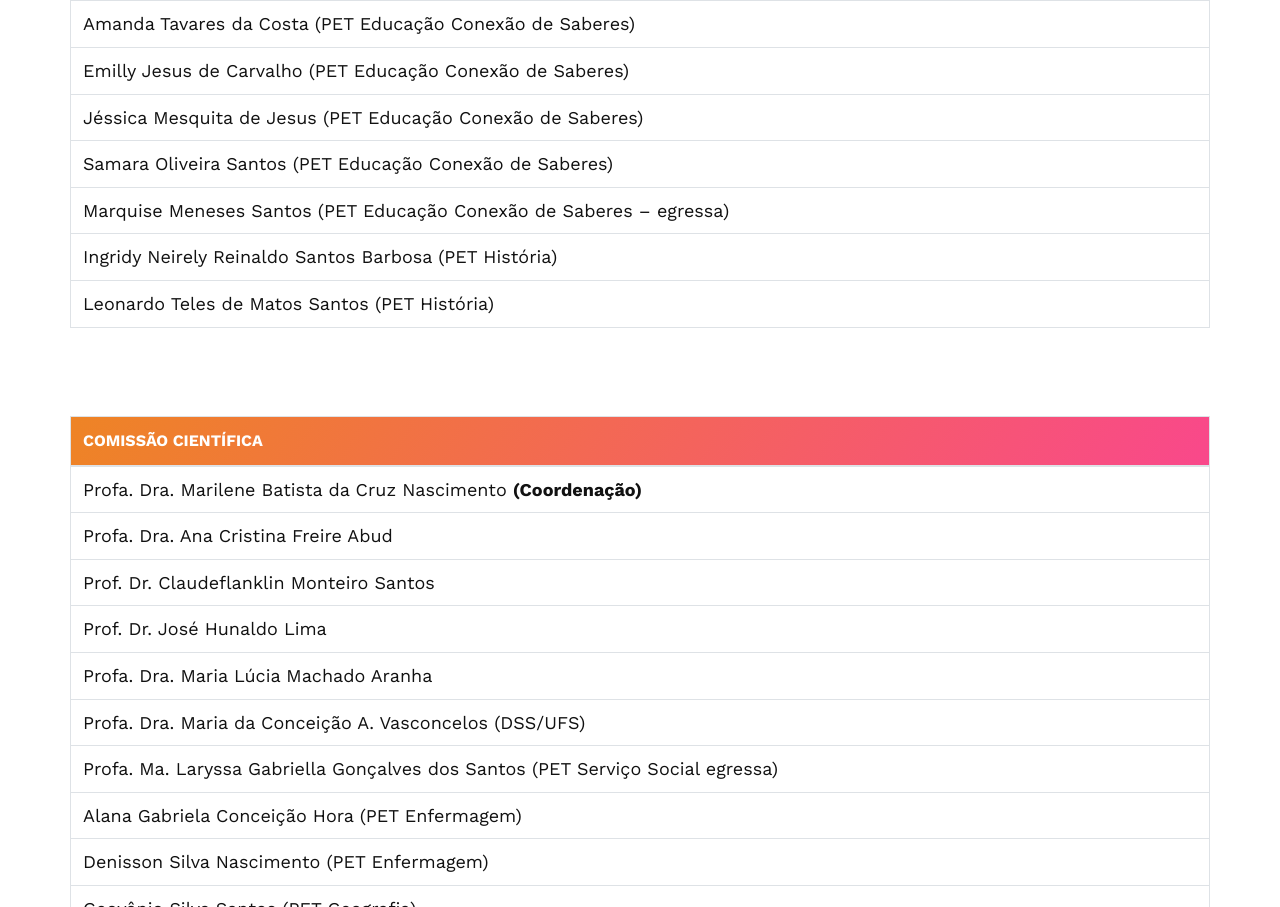
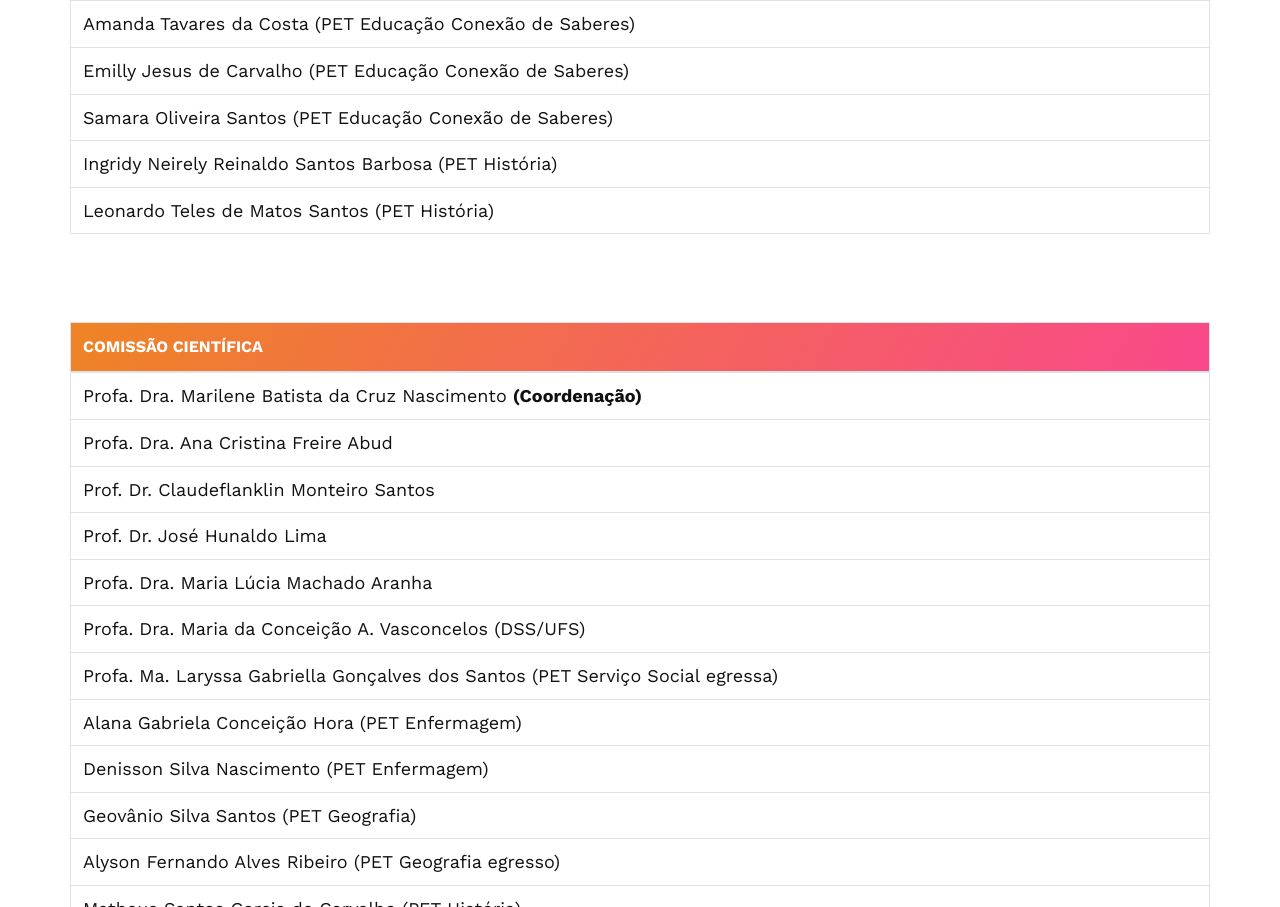
Before and after one commit to rafael039/siteEnepet2021, a plain HTML site: page organization.html in a window 1280 px wide. Shown: the part 2119-3026 px from the top of the page. Drawn offline with nearby package versions, Linux system fonts and the light colour scheme.

Commit message:
alteracao

```diff
--- a/organization.html
+++ b/organization.html
@@ -286,17 +286,7 @@
                                 </tr>
                                 <tr>
                                     <td>
-                                        <h5>Jéssica Mesquita de Jesus (PET Educação Conexão de Saberes)</h5>
-                                    </td>
-                                </tr>
-                                <tr>
-                                    <td>
                                         <h5>Samara Oliveira Santos (PET Educação Conexão de Saberes)</h5>
-                                    </td>
-                                </tr>
-                                <tr>
-                                    <td>
-                                        <h5>Marquise Meneses Santos (PET Educação Conexão de Saberes – egressa)</h5>
                                     </td>
                                 </tr>
                                 <tr>
```
